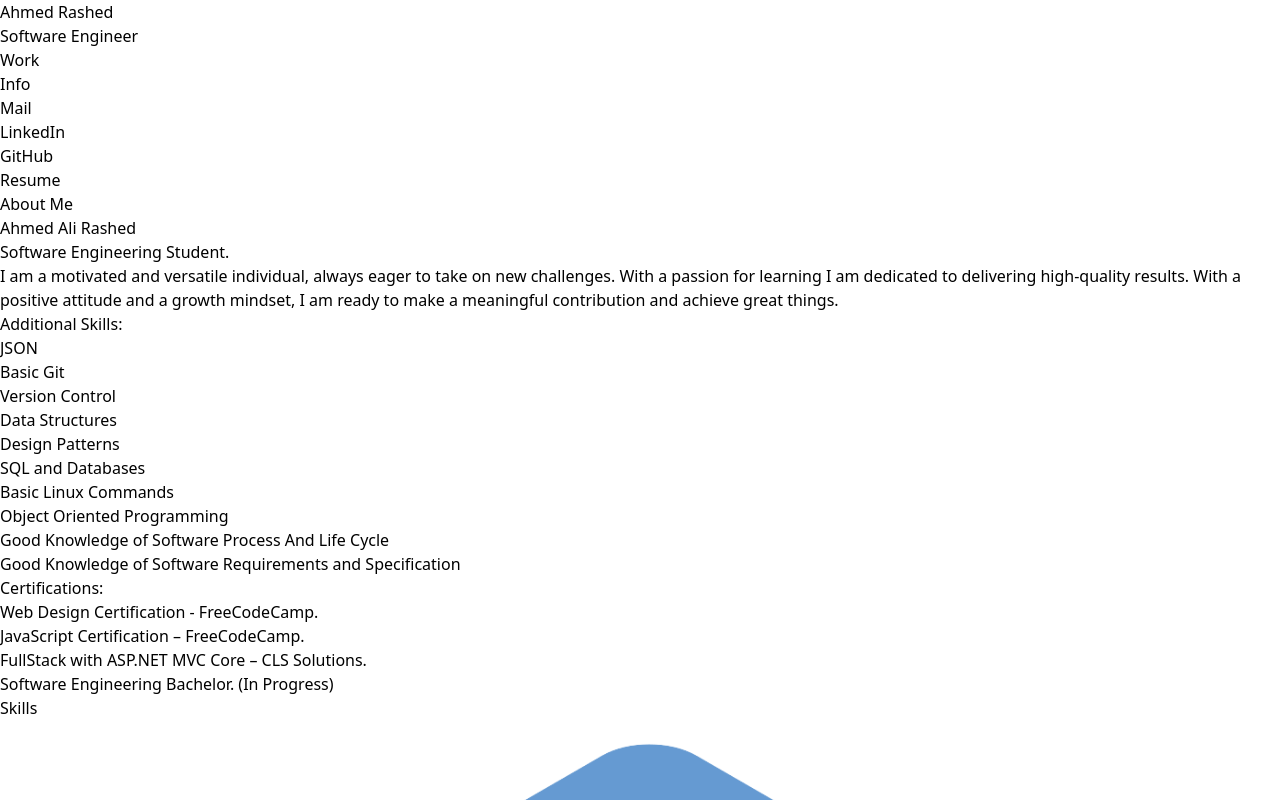
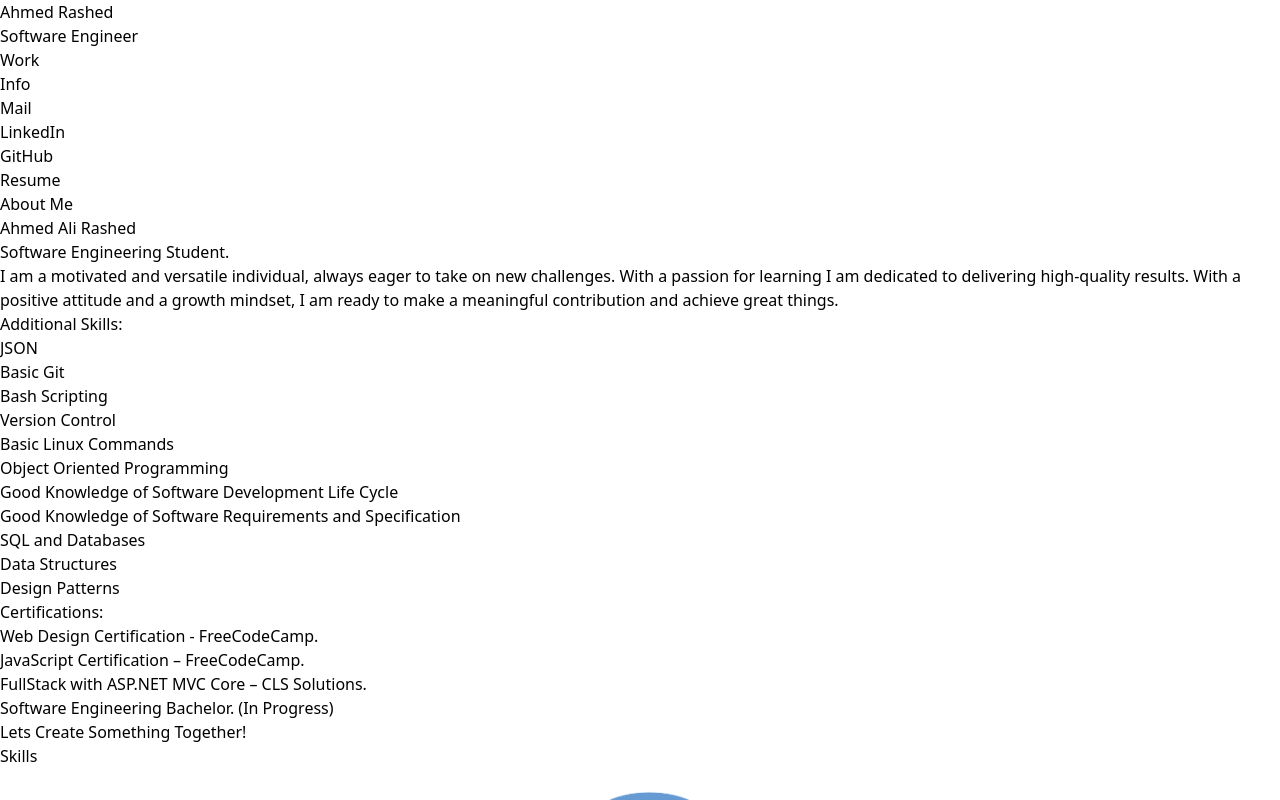
Before and after one commit to legendofnoobs/ProPortfolio, a React (Vite) app: page /info in a window 1280 px wide. Shown: the top 800 px of the page. Built offline with nearby package versions, Linux system fonts and the light colour scheme.

Commit message:
framer motion edits

```diff
--- a/src/App.jsx
+++ b/src/App.jsx
@@ -36,7 +36,7 @@ export default function App() {
       <header className="fixed w-full z-30">
         <Navbar />
       </header>
-      <div className="pt-28 px-20 max-[1400px]:px-7">
+      <div className="pt-28 px-20 max-[1400px]:px-7 overflow-hidden">
         <Routes>
           <Route path="/" element={<Work />} />
           <Route path="/info" element={<Info />} />
--- a/src/index.css
+++ b/src/index.css
@@ -1,3 +1,7 @@
 @tailwind base;
 @tailwind components;
 @tailwind utilities;
+
+*{
+	cursor: default;
+}
--- a/src/pages/sections/AboutMe.jsx
+++ b/src/pages/sections/AboutMe.jsx
@@ -1,35 +1,85 @@
-
+import { motion } from "motion/react"
 const AboutMe = () => {
 	return (
-		<div className="w-full rounded-3xl p-2 h-fit bg-white/10 border-2 border-white/20 hover:shadow-2xl hover:shadow-yellow-600/30 transition ease relative overflow-hidden">
-			<div className="w-[300px] h-[300px] absolute bg-blue-800 blur-[100px] rounded-full -top-52 -right-10 z-0"></div>
-			<div className='flex flex-col justify-center items-center gap-y-10 bg-zinc-900 p-8 rounded-2xl z-10 max-[540px]:p-4'>
-				<h1 className="text-7xl max-[540px]:text-5xl" style={{ textShadow: "0px 0px 10px white" }}>About Me</h1>
-				<div className="w-full gap-x-5">
-					<div className="w-full">
-						<div className="flex flex-col gap-y-5 mb-10">
-							<h1 className="text-5xl max-[540px]:text-3xl" style={{ textShadow: "0px 0px 10px white" }}>Ahmed Ali Rashed</h1>
-							<p className="text-2xl font-bold max-[540px]:text-xl">Software Engineering Student.</p>
-							<p className="text-xl max-[540px]:text-lg">I am a motivated and versatile individual, always eager to take on new challenges. With a passion for learning I am dedicated to delivering high-quality results. With a positive attitude and a growth mindset, I am ready to make a meaningful contribution and achieve great things.</p>
+		// <div className="w-full rounded-3xl p-2 h-fit bg-white/10 border-2 border-white/20 hover:shadow-2xl hover:shadow-yellow-600/30 transition ease relative overflow-hidden">
+		// 	<div className="w-[300px] h-[300px] absolute bg-blue-800 blur-[100px] rounded-full -top-52 -right-10 z-0"></div>
+		// 	<div className='flex flex-col justify-center items-center gap-y-10 bg-zinc-900 p-8 rounded-2xl z-10 max-[540px]:p-4'>
+		// 		<h1 className="text-7xl max-[540px]:text-5xl" style={{ textShadow: "0px 0px 10px white" }}>About Me</h1>
+		// 		<div className="w-full gap-x-5">
+		// 			<div className="w-full">
+		// 				<div className="flex flex-col gap-y-5 mb-10">
+		// 					<h1 className="text-5xl max-[540px]:text-3xl" style={{ textShadow: "0px 0px 10px white" }}>Ahmed Ali Rashed</h1>
+		// 					<p className="text-2xl font-bold max-[540px]:text-xl">Software Engineering Student.</p>
+		// 					<p className="text-xl max-[540px]:text-lg">I am a motivated and versatile individual, always eager to take on new challenges. With a passion for learning I am dedicated to delivering high-quality results. With a positive attitude and a growth mindset, I am ready to make a meaningful contribution and achieve great things.</p>
+		// 				</div>
+		// 				<div className="flex max-[1576px]:flex-col">
+		// 					<div className="w-full">
+		// 						<h1 className="text-5xl mb-5 max-[540px]:text-3xl">Additional Skills:</h1>
+		// 						<ul className=" list-disc pl-6 text-xl mb-5 max-[540px]:text-lg">
+		// 							<li>JSON</li>
+		// 							<li>Basic Git</li>
+		// 							<li>Version Control</li>
+		// 							<li>Data Structures</li>
+		// 							<li>Design Patterns</li>
+		// 							<li>SQL and Databases</li>
+		// 							<li>Basic Linux Commands</li>
+		// 							<li>Object Oriented Programming</li>
+		// 							<li>Good Knowledge of Software Process And Life Cycle</li>
+		// 							<li>Good Knowledge of Software Requirements and Specification</li>
+		// 						</ul>
+		// 					</div>
+		// 					<div className="mb-5 w-full">
+		// 						<h1 className="text-5xl mb-5 max-[540px]:text-3xl">Certifications:</h1>
+		// 						<ul className=" list-disc pl-6 text-xl max-[540px]:text-lg">
+		// 							<li>Web Design Certification - FreeCodeCamp.</li>
+		// 							<li>JavaScript Certification – FreeCodeCamp.</li>
+		// 							<li>FullStack with ASP.NET MVC Core – CLS Solutions.</li>
+		// 							<li>Software Engineering Bachelor. (In Progress)</li>
+		// 						</ul>
+		// 					</div>
+		// 				</div>
+		// 			</div>
+		// 		</div>
+		// 	</div>
+		// 	<div className="w-96 h-96 absolute bg-red-800/40 blur-[100px] rounded-full -bottom-52 -left-10 z-0"></div>
+		// </div>
+
+		<div className="flex flex-col gap-4 w-full h-fit">
+			<motion.div className="w-full h-fit bg-white/10 border-2 border-white/20 hover:shadow-2xl hover:shadow-blue-600/30 transition ease relative overflow-hidden rounded-2xl p-2 grid" initial={{ y: "-50%", opacity: 0 }} animate={{ y: 0, opacity: 1 }} viewport={{ once: true }} transition={{ duration: 1 , ease:"easeInOut" }}>
+				<div className="bg-zinc-900 w-full rounded-xl p-4 h-fit relative">
+					<div className="w-96 h-96 absolute bg-red-800/40 blur-[100px] rounded-full -top-52 right-2/4 translate-x-2/4 z-0"></div>
+					<h1 className="text-7xl max-[540px]:text-5xl text-center mb-4 z-10 relative" style={{ textShadow: "0px 0px 10px white" }}>About Me</h1>
+					<h2 className="text-5xl max-[540px]:text-3xl mb-4">Ahmed Ali Rashed</h2>
+					<p className="text-2xl font-bold max-[540px]:text-xl mb-4">Software Engineering Student.</p>
+					<p className="text-xl max-[540px]:text-lg z-10">I am a motivated and versatile individual, always eager to take on new challenges. With a passion for learning I am dedicated to delivering high-quality results. With a positive attitude and a growth mindset, I am ready to make a meaningful contribution and achieve great things.</p>
+
 				</div>
-						<div className="flex max-[1576px]:flex-col">
-							<div className="w-full">
-								<h1 className="text-5xl mb-5 max-[540px]:text-3xl">Additional Skills:</h1>
+			</motion.div>
+			<div className="w-full h-fit flex justify-between gap-4 max-[1800px]:flex-col">
+				<motion.div className="w-full h-fit p-2 bg-white/10 border-2 border-white/20 hover:shadow-2xl hover:shadow-red-600/30 transition ease relative overflow-hidden rounded-2xl" initial={{ x: "-50%", opacity: 0.5 }} animate={{ x: 0, opacity: 1 }} viewport={{ once: true, amount: 0.5 }} transition={{ duration: 1 , ease:"easeInOut" }}>
+					<div className="bg-zinc-900 w-full h-full rounded-xl p-3">
+						<div className="w-96 h-96 absolute bg-green-800/40 blur-[100px] rounded-full -top-52 right-2/4 translate-x-2/4 z-0"></div>
+						<h1 className="text-5xl mb-5 max-[540px]:text-3xl relative z-10">Additional Skills:</h1>
 						<ul className=" list-disc pl-6 text-xl mb-5 max-[540px]:text-lg">
 							<li>JSON</li>
 							<li>Basic Git</li>
+							<li>Bash Scripting</li>
 							<li>Version Control</li>
+							<li>Basic Linux Commands</li>
+							<li>Object Oriented Programming</li>
+							<li>Good Knowledge of Software Development Life Cycle</li>
+							<li>Good Knowledge of Software Requirements and Specification</li>
+							<li>SQL and Databases</li>
 							<li>Data Structures</li>
 							<li>Design Patterns</li>
-									<li>SQL and Databases</li>
-									<li>Basic Linux Commands</li>
-									<li>Object Oriented Programming</li>
-									<li>Good Knowledge of Software Process And Life Cycle</li>
-									<li>Good Knowledge of Software Requirements and Specification</li>
 						</ul>
 					</div>
-							<div className="mb-5 w-full">
-								<h1 className="text-5xl mb-5 max-[540px]:text-3xl">Certifications:</h1>
+				</motion.div>
+				<div className="flex flex-col items-center justify-between w-full">
+					<motion.div className="w-full h-fit p-2 bg-white/10 border-2 border-white/20 hover:shadow-2xl hover:shadow-green-600/30 transition ease relative overflow-hidden rounded-2xl" initial={{ x: "50%", opacity: 0.5 }} animate={{ x: 0, opacity: 1 }} viewport={{ once: true, amount: 0.5 }} transition={{ duration: 1 , ease:"easeInOut" }} >
+						<div className="bg-zinc-900 w-full h-full rounded-xl p-3">
+							<div className="w-96 h-96 absolute bg-blue-800/40 blur-[100px] rounded-full -top-52 right-2/4 translate-x-2/4 z-0"></div>
+							<h1 className="text-5xl mb-5 max-[540px]:text-3xl relative z-10">Certifications:</h1>
 							<ul className=" list-disc pl-6 text-xl max-[540px]:text-lg">
 								<li>Web Design Certification - FreeCodeCamp.</li>
 								<li>JavaScript Certification – FreeCodeCamp.</li>
@@ -37,12 +87,12 @@ const AboutMe = () => {
 								<li>Software Engineering Bachelor. (In Progress)</li>
 							</ul>
 						</div>
-						</div>
-
+					</motion.div>
+					<div className="py-20">
+						<h2 className="text-3xl text-center italic" style={{ textShadow: "0px 0px 10px white" }}>Lets Create Something Together!</h2>
 					</div>
 				</div>
 			</div>
-			<div className="w-96 h-96 absolute bg-red-800/40 blur-[100px] rounded-full -bottom-52 -left-10 z-0"></div>
 		</div>
 	)
 }
```
Lines whose indentation alone changed are shown as unchanged.
